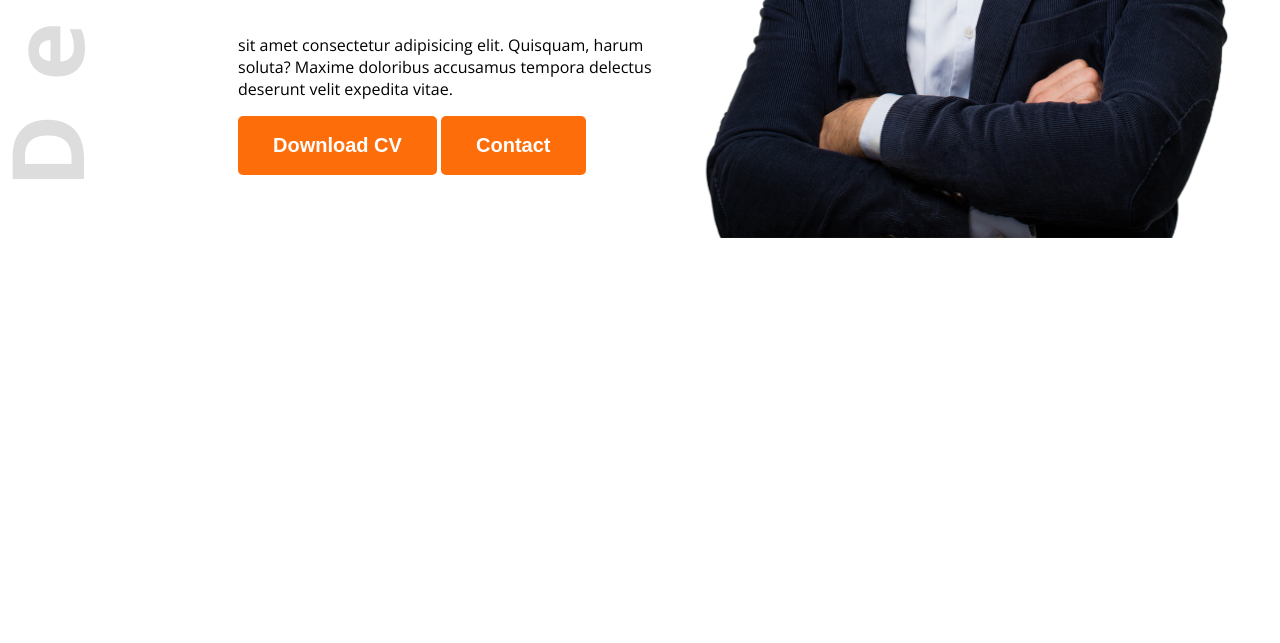
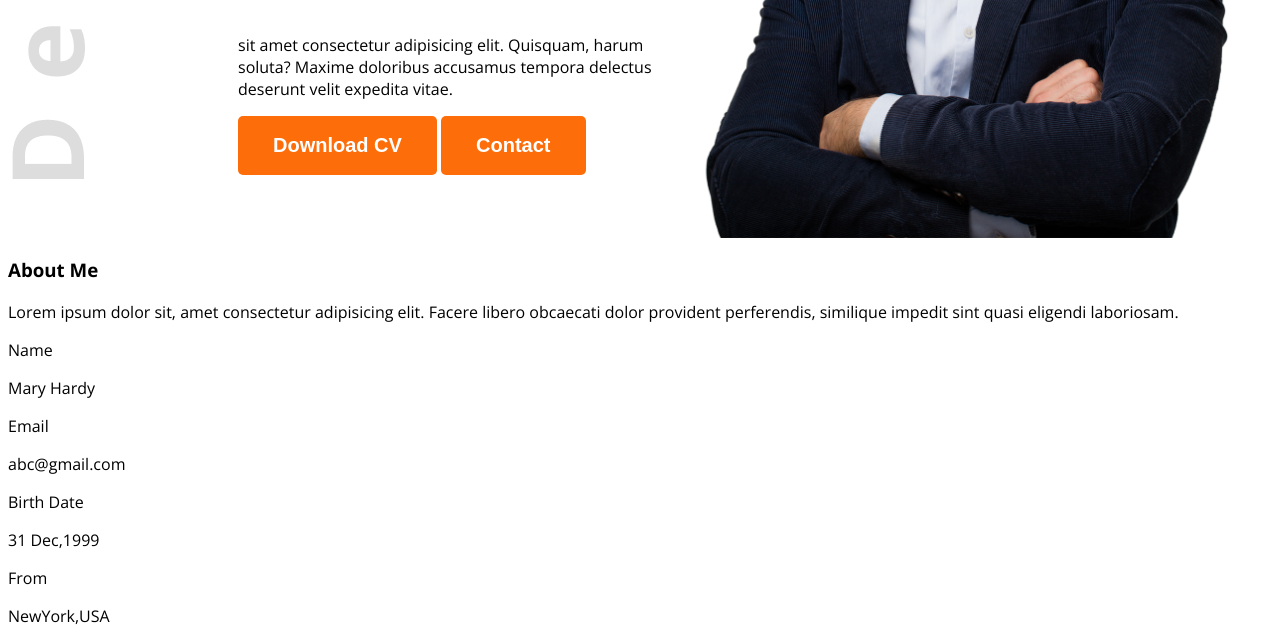
Before and after one commit to Riyad5157/web-dev-portfolio, a plain HTML site: page index.html in a window 1280 px wide. Shown: the part 592-1235 px from the top of the page. Before the commit the page ends 838 px from the top, so only its background shows below. Drawn offline with nearby package versions, Linux system fonts and the light colour scheme.

Commit message:
adding some css file

```diff
--- a/index.html
+++ b/index.html
@@ -14,7 +14,7 @@
 </head>
 
 <body class="open-sans-normal">
-    <header class="header">
+    <header class="header secondary-bg">
         <nav>
             <h3 class="nav-title">Ma<span class="text-primary">r</span>y</h3>
             <ul>
@@ -38,7 +38,29 @@
         </div>
     </header>
     <main>
-
+        <section class="about secondary-bg">
+            <h3 class="section-title">About Me</h3>
+            <p class="section-description">Lorem ipsum dolor sit, amet consectetur adipisicing elit. Facere libero obcaecati dolor provident perferendis, similique impedit sint quasi eligendi laboriosam.</p>
+            <div class="about-items">
+                <!-- .about-item*4>p.item-title+p.item description -->
+                   <div class="about-item">
+                    <p class="item-title">Name</p>
+                    <p class="item-description">Mary Hardy</p>
+                   </div>
+                   <div class="about-item">
+                    <p class="item-title">Email</p>
+                    <p class="item-description">abc@gmail.com</p>
+                   </div>
+                   <div class="about-item">
+                    <p class="item-title">Birth Date</p>
+                    <p class="item-description">31 Dec,1999</p>
+                   </div>
+                   <div class="about-item">
+                    <p class="item-title">From</p>
+                    <p class="item-description">NewYork,USA</p>
+                   </div>
+            </div>
+        </section>
     </main>
     <footer>
 
```
